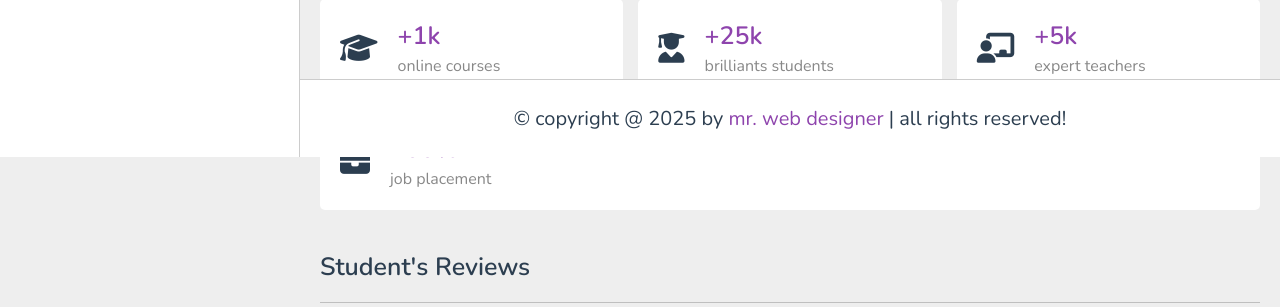
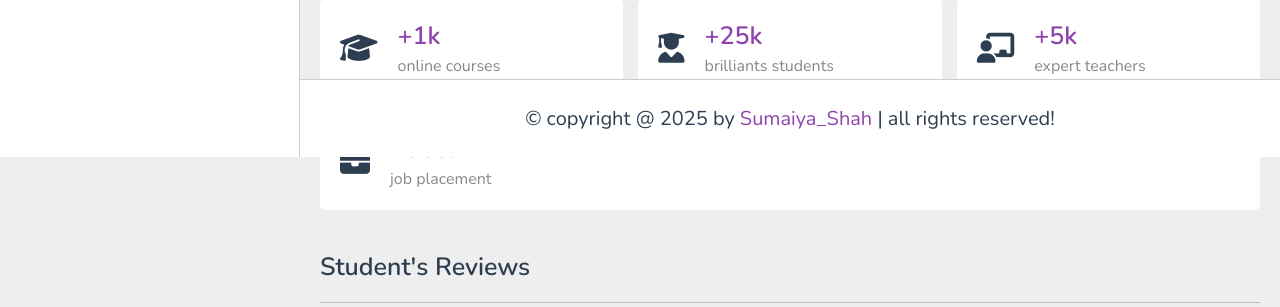
Before and after one commit to sumaiyashah27/E-Learning-Management-System-PHP, a PHP site: page /about.php in a window 1280 px wide. Shown: the part 643-950 px from the top of the page. Run offline with PHP 8.4, Linux system fonts and the light colour scheme; data that the repository does not hold is empty.

Commit message:
Update footer.php

```diff
--- a/components/footer.php
+++ b/components/footer.php
@@ -1,5 +1,5 @@
 <footer class="footer">
 
-   &copy; copyright @ <?= date('Y'); ?> by <span>mr. web designer</span> | all rights reserved!
+   &copy; copyright @ <?= date('Y'); ?> by <span>Sumaiya_Shah</span> | all rights reserved!
 
 </footer>
```
